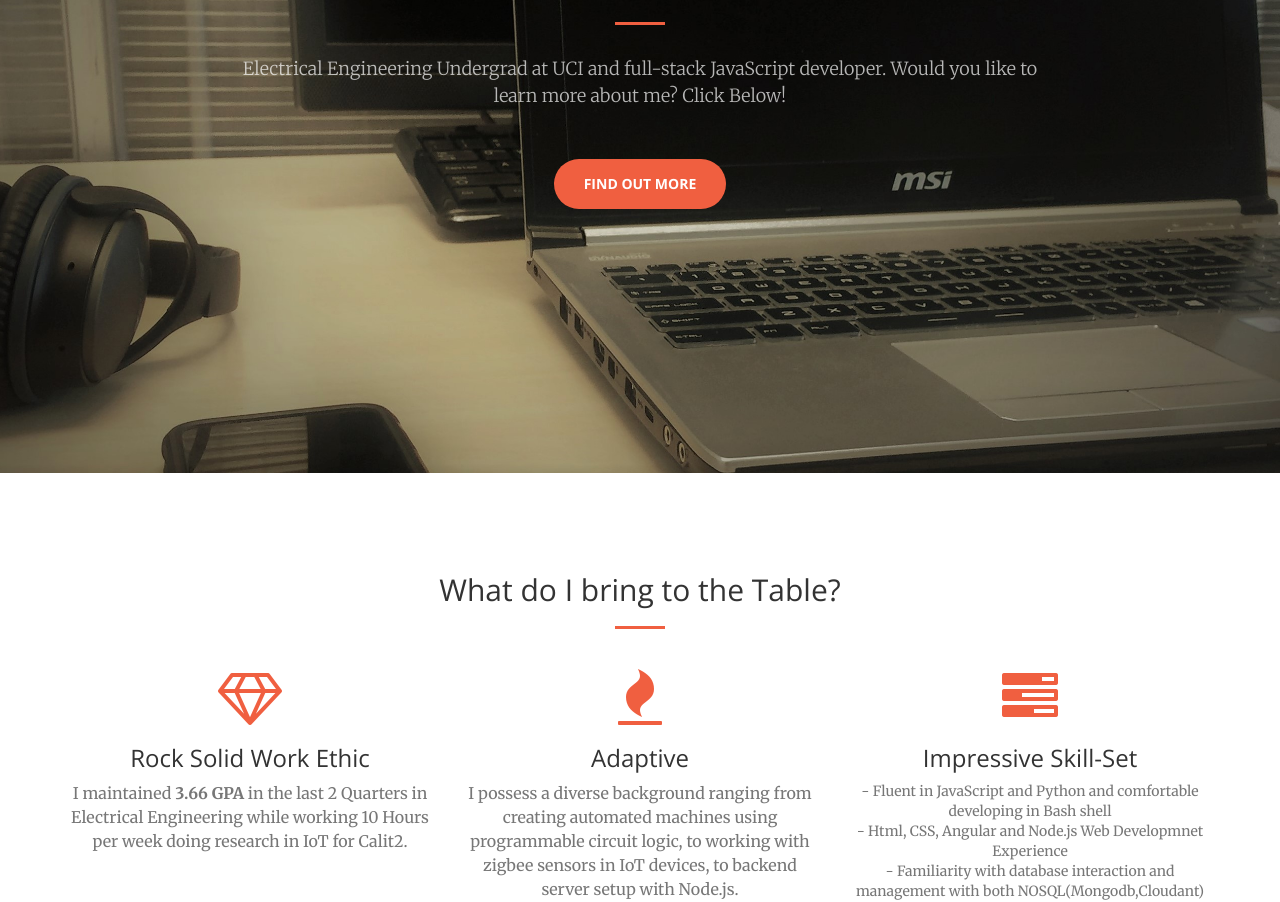
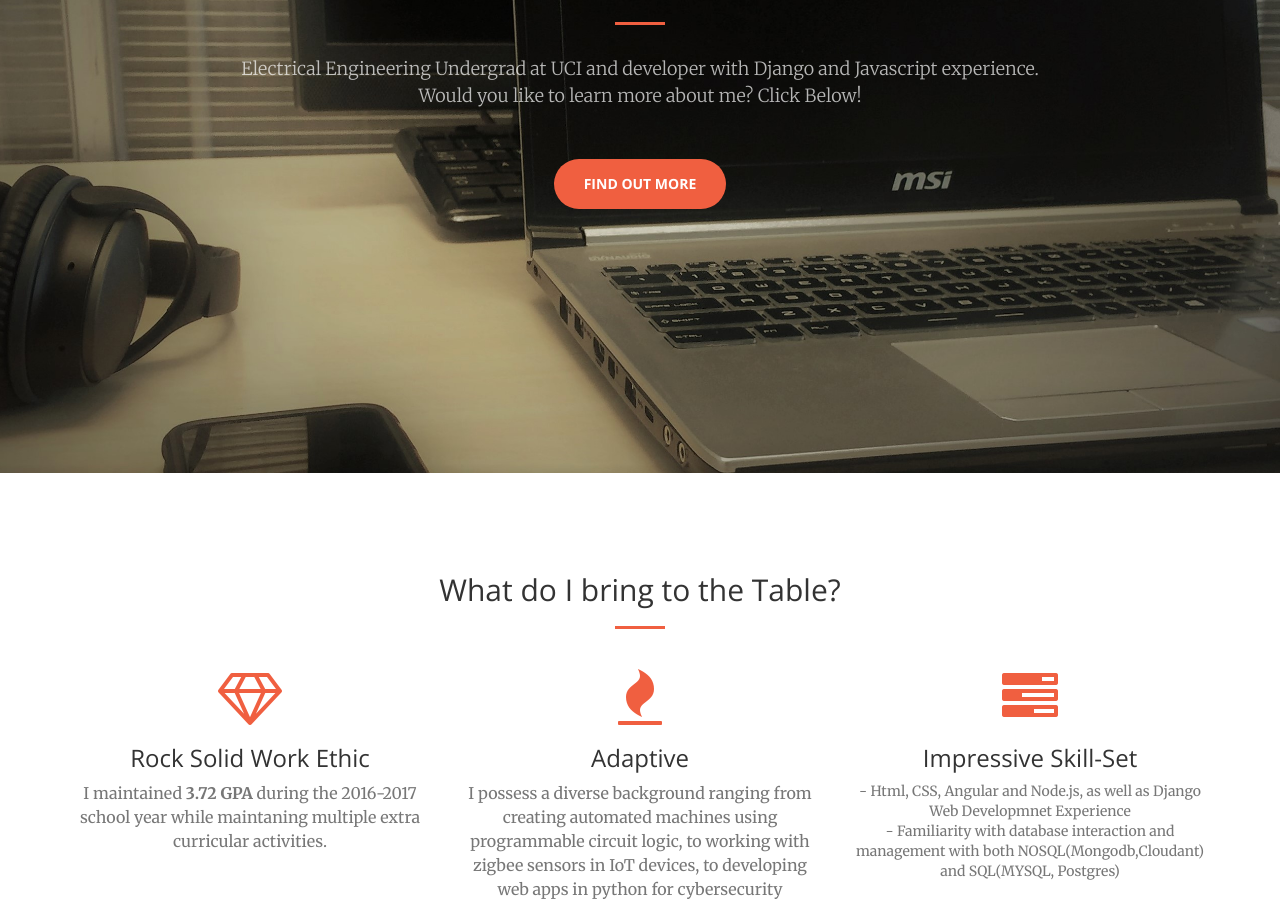
Before and after one commit to wfloyd2/homepage, a website: page index.html in a window 1280 px wide. Shown: the part 327-1229 px from the top of the page. Drawn offline with nearby package versions, Linux system fonts and the light colour scheme.

Commit message:
updated text

```diff
--- a/index.html
+++ b/index.html
@@ -71,7 +71,7 @@
             <div class="header-content-inner">
                 <h1 id="homeHeading">William Floyd</h1>
                 <hr>
-                <p>Electrical Engineering Undergrad at UCI and full-stack JavaScript developer. Would you like to learn more about me? Click Below!</p>
+                <p>Electrical Engineering Undergrad at UCI and developer with Django and Javascript experience. Would you like to learn more about me? Click Below!</p>
                 <a href="#info" class="btn btn-primary btn-xl page-scroll">Find Out More</a>
             </div>
         </div>
@@ -106,7 +106,7 @@
                     <div class="service-box">
                         <i class="fa fa-4x fa-diamond text-primary sr-icons"></i>
                         <h3>Rock Solid Work Ethic</h3>
-                        <p class="text-muted">I maintained <b>3.66 GPA</b> in the last 2 Quarters in Electrical Engineering while working 10 Hours per week doing research in IoT for Calit2.</p>
+                        <p class="text-muted">I maintained <b>3.72 GPA</b> during the 2016-2017 school year while maintaning multiple extra curricular activities.</p>
                     </div>
                 </div>
                 <!--
@@ -122,7 +122,7 @@
                     <div class="service-box">
                         <i class="fa fa-4x fa-fire text-primary sr-icons"></i>
                         <h3>Adaptive</h3>
-                        <p class="text-muted">I possess a diverse background ranging from creating automated machines using programmable circuit logic, to working with zigbee sensors in IoT devices, to backend server setup with Node.js. </p>
+                        <p class="text-muted">I possess a diverse background ranging from creating automated machines using programmable circuit logic, to working with zigbee sensors in IoT devices, to developing web apps in python for cybersecurity purposes. </p>
                     </div>
                 </div>
                 <div class="col-lg-4 col-md-6 text-center">
@@ -130,10 +130,9 @@
                         <i class="fa fa-4x fa-tasks text-primary sr-icons"></i>
                         <h3>Impressive Skill-Set</h3>
                         <ul class='list-unstyled'>
-                          <li class="text-muted">- Fluent in JavaScript and Python and comfortable developing in Bash shell</li>
-                          <li class="text-muted">- Html, CSS, Angular and Node.js Web Developmnet Experience</li>
+                          <li class="text-muted">- Html, CSS, Angular and Node.js, as well as Django Web Developmnet Experience</li>
                           <!-- <li class="text-muted">- experience with Embedded Design on PYNQ-Z1 with programmable logic circuits</li> -->
-                        <li class="text-muted">- Familiarity with database interaction and management with both NOSQL(Mongodb,Cloudant) and SQL(MYSQL)</li>
+                        <li class="text-muted">- Familiarity with database interaction and management with both NOSQL(Mongodb,Cloudant) and SQL(MYSQL, Postgres)</li>
                         <!--  <li class="text-muted">- Experience with PaaS platforms including IBM's Bluemix, and Google's Firebase</li> -->
 
                         </ul>
```
